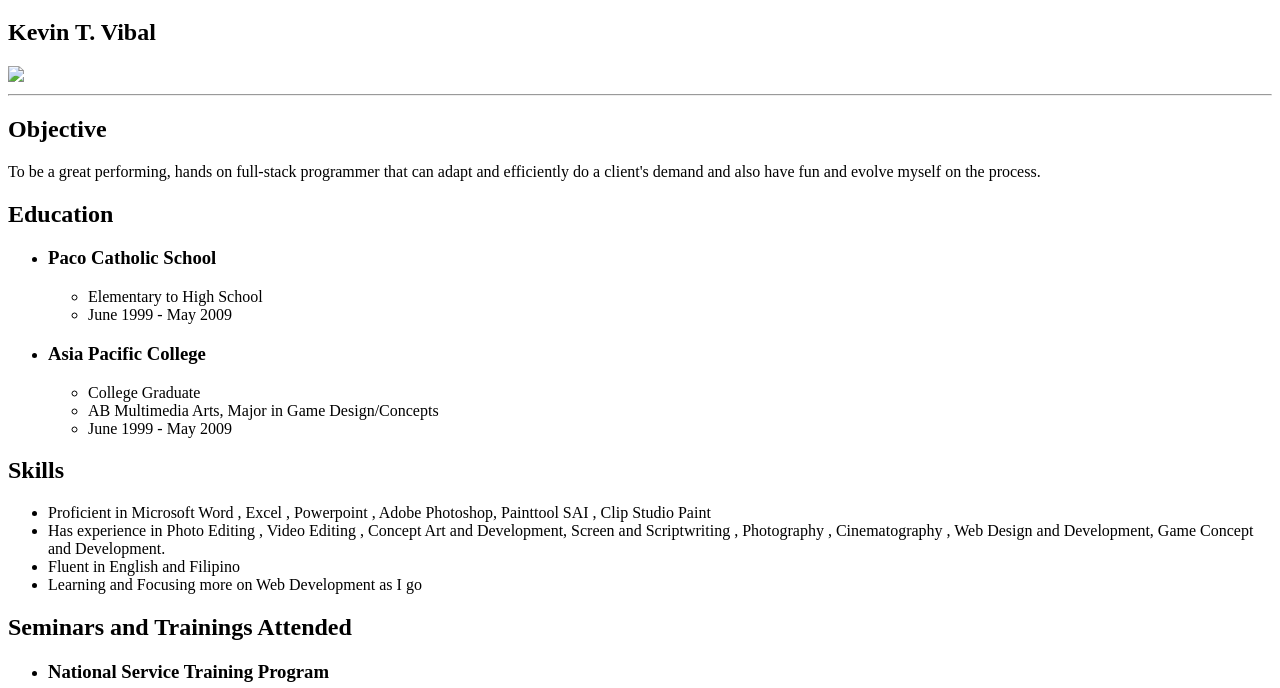
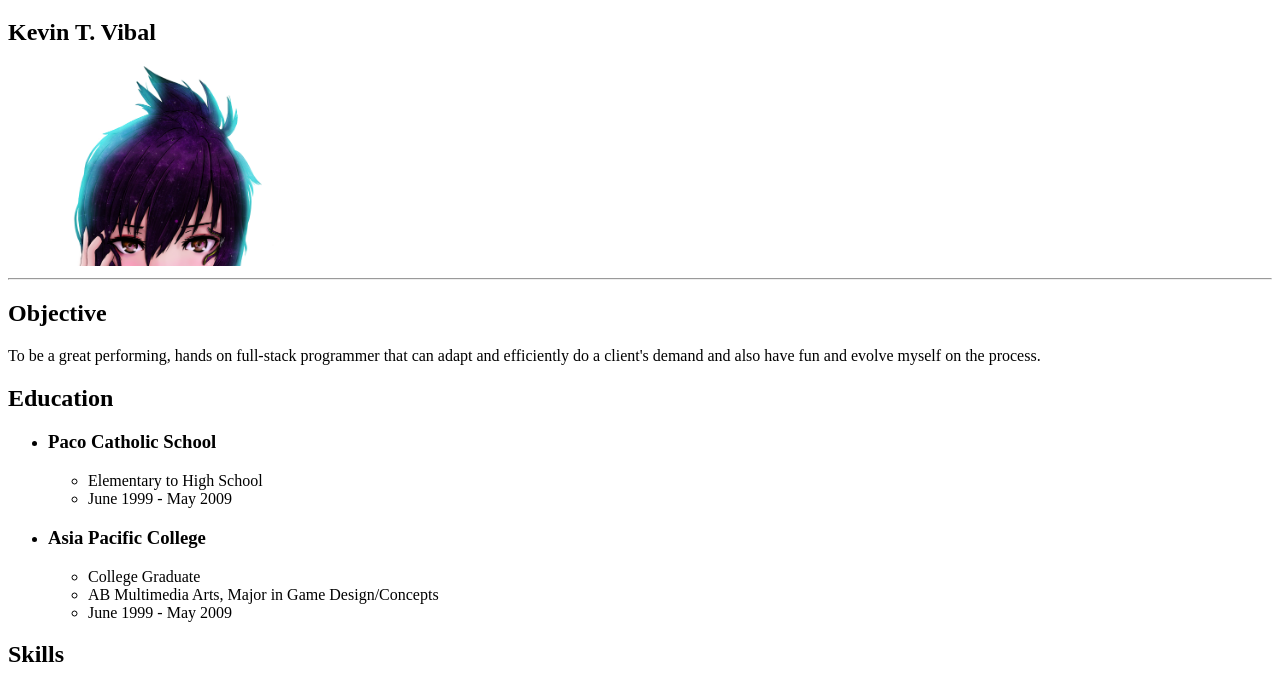
Before and after one commit to evernightmaya/capstone.html, a plain HTML site: page index.html in a window 1280 px wide. Shown: the part 61-749 px from the top of the page. Drawn offline with Linux system fonts and the light colour scheme; the site is published under a folder, as on GitHub Pages, so addresses that start at the root find nothing.

Commit message:
Update index.html

```diff
--- a/index.html
+++ b/index.html
@@ -8,7 +8,7 @@
 <body>
     <h1>My Resume</h1>
         <h2>Kevin T. Vibal</h2>
-        <img src="/Assets/Maya.png" height="200"/>
+        <img src="./Assets/Maya.png" height="200"/>
         <hr/>
         <h2>Objective</h2>
         <p>To be a great performing, hands on full-stack programmer that can adapt and efficiently do a client's demand and also have fun and evolve myself
```
